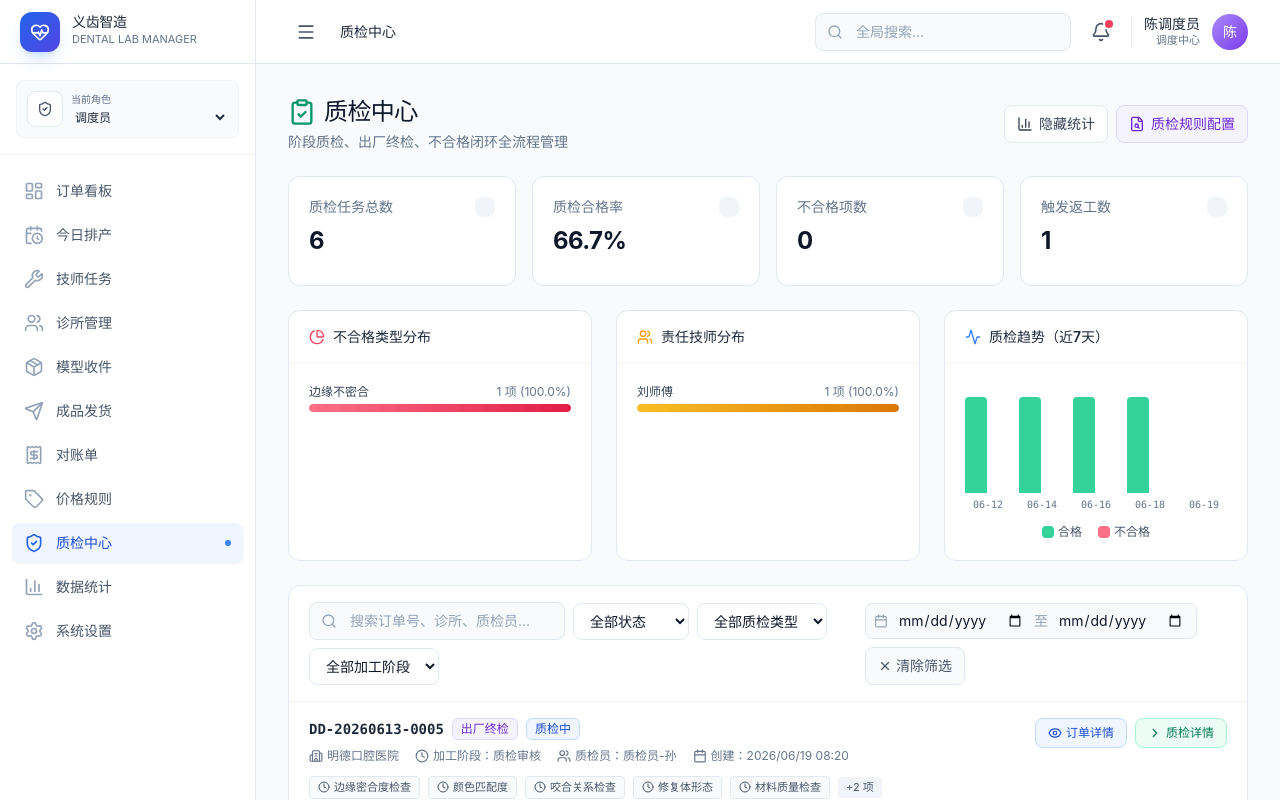
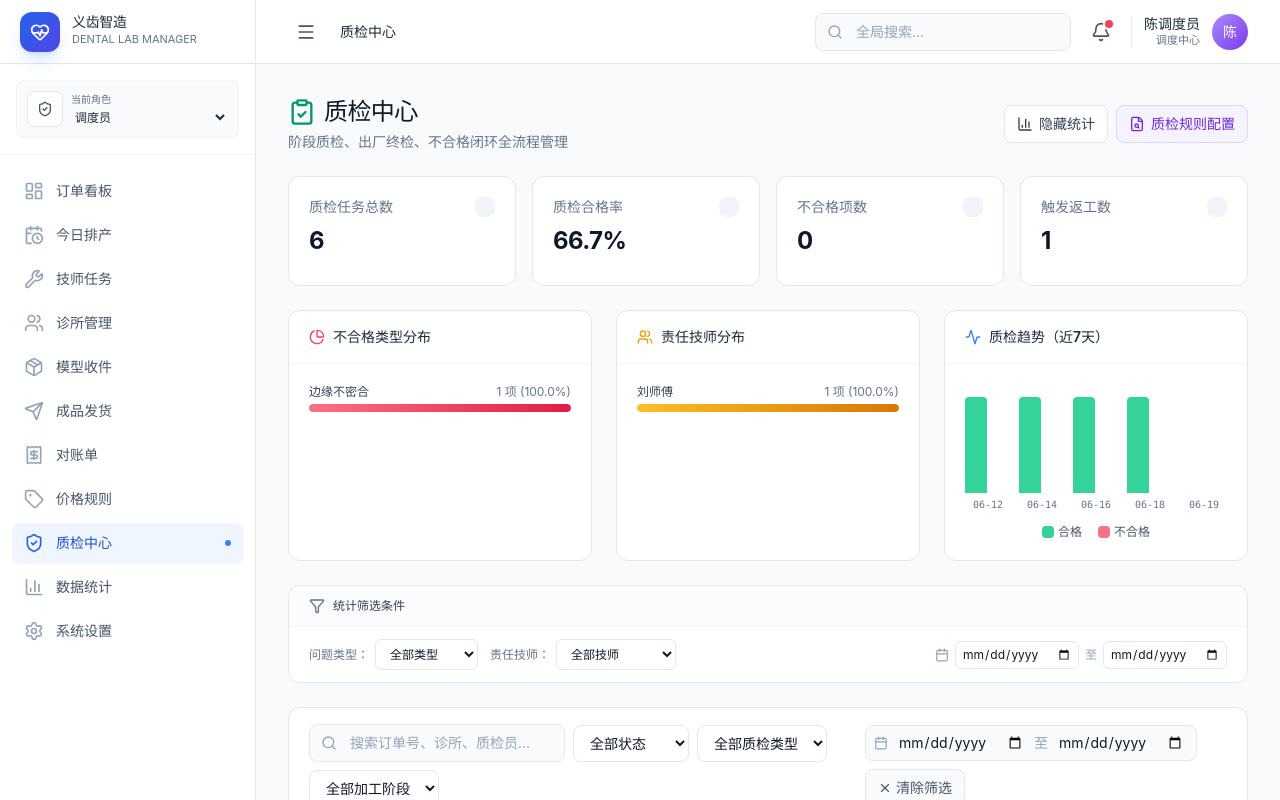
Before and after one commit to 3037705347-21/hjj-2, a Vue app in the folder frontend/: page /quality in a window 1280 px wide. Shown: the top 800 px of the page. Built offline with nearby package versions, Linux system fonts and the light colour scheme.

Commit message:
.10315052358362:462b8e4b30bc2775d47182136a6b674f_6a3683633027c4c3911c1c03.6a3699973027c4c3911c24a7.6a3699965857bd1415aed892:Trae CN.T(2026/6/20 21:45:59)

```diff
--- a/frontend/src/composables/useQualityInspection.ts
+++ b/frontend/src/composables/useQualityInspection.ts
@@ -97,7 +97,7 @@ watch(
 )
 
 export function useQualityInspection() {
-  const { orders, initiateRework, addSystemCommunication } = useOrders()
+  const { orders, initiateRework, addSystemCommunication, closeRework } = useOrders()
 
   const allInspections = computed(() =>
     [...inspections.value].sort(
@@ -426,6 +426,60 @@ export function useQualityInspection() {
       inspection.defects[defectIdx].recheckNote = recheckNote
       inspection.defects[defectIdx].recheckBy = recheckBy
       inspection.defects[defectIdx].recheckAt = now
+
+      if (inspection.defects[defectIdx].reworkRecordId) {
+        closeRework(
+          inspection.orderId,
+          inspection.defects[defectIdx].reworkRecordId!,
+          recheckBy,
+          recheckResult,
+          recheckNote,
+          recheckNote,
+          0
+        )
+      }
+    }
+
+    const allDefectsChecked = inspection.defects.length > 0
+      && inspection.defects.every((d) => d.recheckResult)
+    const allDefectsPassed = allDefectsChecked
+      && inspection.defects.every((d) => d.recheckResult === 'pass')
+    const hasAnyFailDefect = inspection.defects.some((d) => d.recheckResult === 'fail')
+
+    if (allDefectsPassed) {
+      inspection.itemResults.forEach((item) => {
+        if (item.result === 'pending' || item.result === 'fail' || item.result === 'recheck-fail') {
+          item.result = 'recheck-pass'
+          item.checkedBy = recheckBy
+          item.checkedAt = now
+          item.remark = recheckNote || item.remark
+        }
+      })
+    }
+
+    if (allDefectsChecked) {
+      if (allDefectsPassed) {
+        inspection.status = 'in-progress'
+        inspection.overallResult = undefined
+        inspection.completedAt = undefined
+        addSystemCommunication(
+          inspection.orderId,
+          `【全部复检通过】所有不合格项已整改并通过复检，可继续完成质检`,
+          inspection.processingStage
+        )
+      } else if (hasAnyFailDefect) {
+        inspection.status = 'rejected'
+        inspection.reworkCount += 1
+        addSystemCommunication(
+          inspection.orderId,
+          `【复检不通过】仍存在不合格项，需继续整改`,
+          inspection.processingStage
+        )
+      }
+    } else {
+      if (hasAnyFailDefect) {
+        inspection.status = 'rejected'
+      }
     }
 
     inspection.updatedAt = now
--- a/frontend/src/pages/QualityInspectionDetail.vue
+++ b/frontend/src/pages/QualityInspectionDetail.vue
@@ -166,9 +166,13 @@ const overallResult = computed<QualityCheckResult>(() => {
   const hasFail = inspection.value.itemResults.some(
     (i) => i.result === 'fail' || i.result === 'recheck-fail'
   )
+  const hasRecheckPass = inspection.value.itemResults.some(
+    (i) => i.result === 'recheck-pass'
+  )
   const allChecked = inspection.value.itemResults.every((i) => i.result !== 'pending')
   if (!allChecked) return 'pending'
-  return hasFail ? 'fail' : 'pass'
+  if (hasFail) return hasRecheckPass ? 'recheck-fail' : 'fail'
+  return hasRecheckPass ? 'recheck-pass' : 'pass'
 })
 
 function formatDate(dateStr: string) {
@@ -334,7 +338,27 @@ function handleRecheckSubmit() {
     recheckBy.value.trim() || '质检员'
   )
   if (updated) {
-    inspection.value = updated
+    inspection.value = { ...updated }
+    if (recheckResult.value === 'pass' && updated.status === 'in-progress') {
+      const allItemsRecheckPass = updated.itemResults.every(
+        (item) => item.result === 'pass' || item.result === 'recheck-pass'
+      )
+      if (allItemsRecheckPass) {
+        setTimeout(() => {
+          if (inspection.value) {
+            const finalResult = overallResult.value
+            const finalUpdated = completeInspection(
+              inspection.value.id,
+              finalResult,
+              formNotes.value.trim() || undefined
+            )
+            if (finalUpdated) {
+              inspection.value = { ...finalUpdated }
+            }
+          }
+        }, 300)
+      }
+    }
   }
   recheckDefectId.value = null
 }
--- a/frontend/src/pages/QualityInspectionList.vue
+++ b/frontend/src/pages/QualityInspectionList.vue
@@ -60,7 +60,19 @@ const searchKeyword = ref('')
 const filterStatus = ref<QualityInspectionStatus | ''>('')
 const filterStage = ref<QualityInspectionStage | ''>('')
 const filterProcessingStage = ref<ProcessingStage | ''>('')
+const filterProblemType = ref<ReworkProblemType | ''>('')
+const filterTechnician = ref('')
 const dateRange = ref({ start: '', end: '' })
+
+const allTechnicians = computed(() => {
+  const set = new Set<string>()
+  inspections.value.forEach((i) => {
+    i.defects.forEach((d) => {
+      if (d.responsibleTechnician) set.add(d.responsibleTechnician)
+    })
+  })
+  return Array.from(set).sort()
+})
 
 const stats = computed(() => getQualityStats(getStatsFilter()))
 
@@ -71,6 +83,8 @@ const getStatsFilter = (): QualityStatsFilter => {
   if (dateRange.value.start) f.startDate = dateRange.value.start
   if (dateRange.value.end) f.endDate = dateRange.value.end
   if (filterStage.value) f.inspectionStage = filterStage.value
+  if (filterProblemType.value) f.problemType = filterProblemType.value
+  if (filterTechnician.value) f.responsibleTechnician = filterTechnician.value
   return f
 }
 
@@ -148,6 +162,8 @@ function clearFilters() {
   filterStatus.value = ''
   filterStage.value = ''
   filterProcessingStage.value = ''
+  filterProblemType.value = ''
+  filterTechnician.value = ''
   dateRange.value = { start: '', end: '' }
 }
 
@@ -327,6 +343,66 @@ function getMaxTechCount(items: { technician: string; count: number; percentage:
               <span class="text-slate-600">不合格</span>
             </div>
           </div>
+        </div>
+      </div>
+    </div>
+
+    <div v-if="showStats" class="bg-white rounded-xl border border-slate-200 overflow-hidden mb-6">
+      <div class="px-5 py-3 border-b border-slate-100 flex items-center justify-between bg-slate-50/50">
+        <div class="flex items-center gap-2">
+          <Filter class="w-4 h-4 text-slate-500" />
+          <span class="text-xs font-semibold text-slate-700">统计筛选条件</span>
+          <span v-if="filterProblemType || filterTechnician || dateRange.start || dateRange.end" class="text-[10px] text-blue-600 font-medium">
+            (已应用筛选)
+          </span>
+        </div>
+        <button
+          v-if="filterProblemType || filterTechnician || dateRange.start || dateRange.end"
+          class="text-[11px] text-slate-500 hover:text-slate-700 inline-flex items-center gap-1"
+          @click="filterProblemType = ''; filterTechnician = ''; dateRange = { start: '', end: '' }"
+        >
+          <X class="w-3 h-3" />
+          重置统计筛选
+        </button>
+      </div>
+      <div class="px-5 py-3 flex items-center gap-3 flex-wrap">
+        <div class="flex items-center gap-1.5">
+          <span class="text-xs text-slate-500">问题类型：</span>
+          <select
+            v-model="filterProblemType"
+            class="px-2.5 py-1.5 text-xs border border-slate-200 rounded-md focus:outline-none focus:ring-2 focus:ring-blue-500 focus:border-transparent bg-white"
+          >
+            <option value="">全部类型</option>
+            <option v-for="(label, key) in ReworkProblemTypeLabels" :key="key" :value="key">
+              {{ label }}
+            </option>
+          </select>
+        </div>
+        <div class="flex items-center gap-1.5">
+          <span class="text-xs text-slate-500">责任技师：</span>
+          <select
+            v-model="filterTechnician"
+            class="px-2.5 py-1.5 text-xs border border-slate-200 rounded-md focus:outline-none focus:ring-2 focus:ring-blue-500 focus:border-transparent bg-white min-w-[120px]"
+          >
+            <option value="">全部技师</option>
+            <option v-for="tech in allTechnicians" :key="tech" :value="tech">
+              {{ tech }}
+            </option>
+          </select>
+        </div>
+        <div class="flex items-center gap-1.5 ml-auto">
+          <Calendar class="w-3.5 h-3.5 text-slate-400" />
+          <input
+            v-model="dateRange.start"
+            type="date"
+            class="bg-transparent text-xs px-1.5 py-1 border border-slate-200 rounded-md focus:outline-none focus:ring-2 focus:ring-blue-500"
+          />
+          <span class="text-slate-400 text-xs">至</span>
+          <input
+            v-model="dateRange.end"
+            type="date"
+            class="bg-transparent text-xs px-1.5 py-1 border border-slate-200 rounded-md focus:outline-none focus:ring-2 focus:ring-blue-500"
+          />
         </div>
       </div>
     </div>
```
